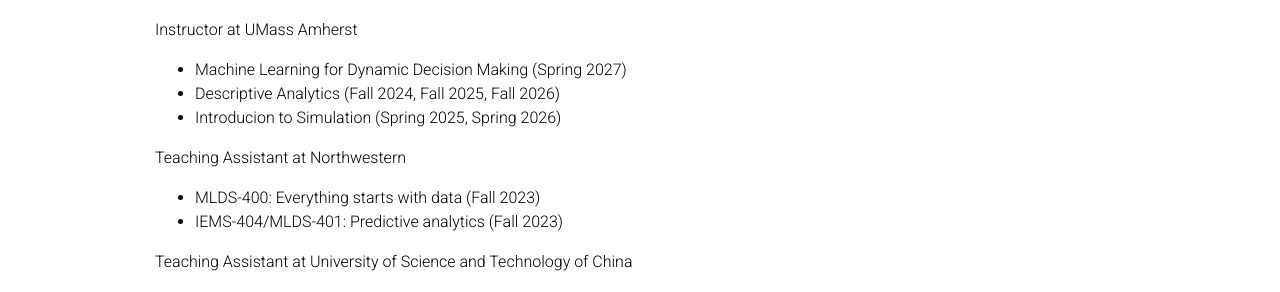
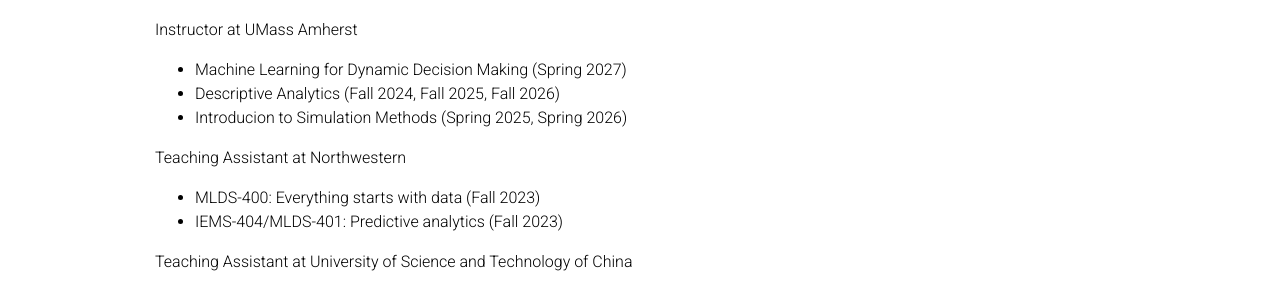
Before and after one commit to mengfanxu1997/mengfanxu1997.github.io, a Jekyll site: the page built from _pages/teaching.md, in a window 1280 px wide. Shown: the part 196-488 px from the top of the page. Built offline with Jekyll 4.4.1, drawn with Linux system fonts in a browser that asks for light colours; comment, search, counter and statistics services are not loaded; a style sheet for code colours, icons or effects is not loaded.

Commit message:
Update teaching.md

```diff
--- a/_pages/teaching.md
+++ b/_pages/teaching.md
@@ -10,7 +10,7 @@
 Instructor at UMass Amherst
   - Machine Learning for Dynamic Decision Making (Spring 2027)
   - Descriptive Analytics (Fall 2024, Fall 2025, Fall 2026)
-  - Introducion to Simulation (Spring 2025, Spring 2026)
+  - Introducion to Simulation Methods (Spring 2025, Spring 2026)
 
 Teaching Assistant at Northwestern
   - MLDS-400: Everything starts with data (Fall 2023)
```
